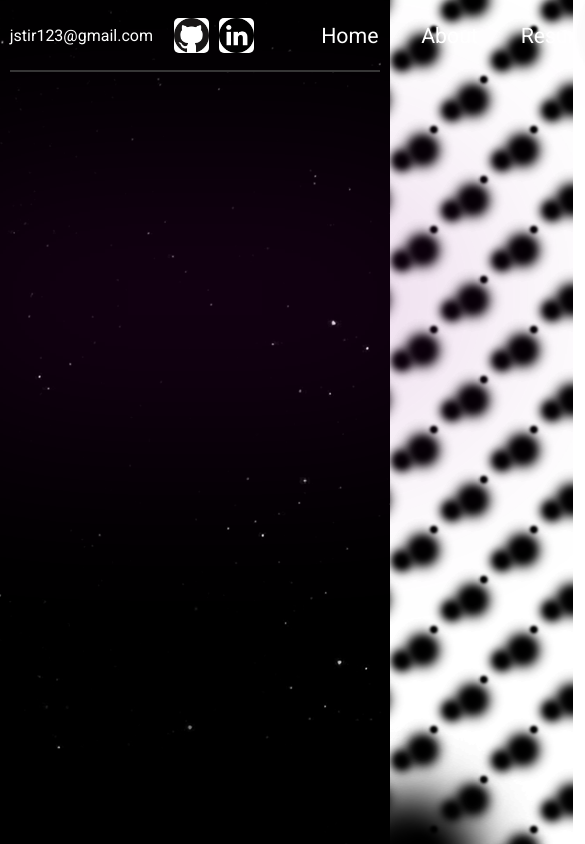
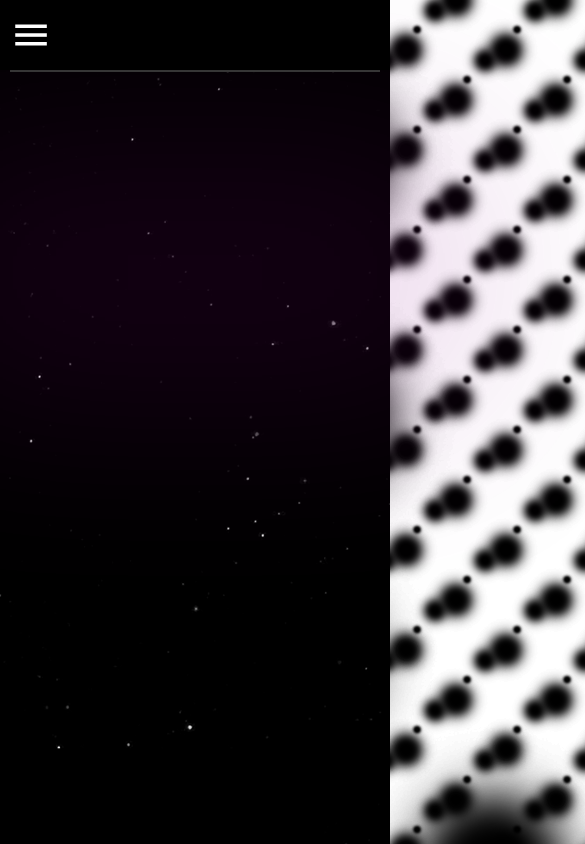
Before and after one commit to jstir123/personal-website, a React (Create React App) app: page /projects in a window 390 px wide. Shown: the top 844 px of the page, 585 px wide, since content can reach past the window. Built offline with nearby package versions, Linux system fonts and the light colour scheme.

Commit message:
Added in menu icon and hid nav links on mobile sized screens

```diff
--- a/src/App.css
+++ b/src/App.css
@@ -6,6 +6,7 @@
     overflow: hidden;
     color: #fff;
     font-family: 'Roboto', sans-serif;
+    overflow: hidden;
 }
 
 a {
@@ -13,12 +14,13 @@
 }
 
 .background-container {
-    position: fixed;
+    position: absolute;
     top: 0;
     left:0;
     bottom: 0;
     right: 0;
     z-index: -12;
+    overflow: hidden;
 }
 
 .stars {
@@ -30,6 +32,7 @@
     right: 0;
     display: block;
     z-index: -10;
+    overflow: hidden;
 }
 
 .twinkling {
@@ -41,6 +44,7 @@
     right: 0;
     top: 0;
     bottom: 0;
+    overflow: hidden;
     z-index: -8;
 
     -moz-animation: move-background 30s linear infinite;
@@ -53,13 +57,14 @@
 
 .purple-bar {
     position: absolute;
-    top: 150px;
+    top: 125px;
     left: -100px;
     right: -100px;
     background: purple;
     opacity: 0.15;
     filter: blur(100px);
     height: 35%;
+    max-height: 400px;
     z-index: -6;
 }
 
@@ -114,3 +119,12 @@
       text-shadow: 0 0 10px #fff, 0 0 20px #fff, 0 0 30px purple, 0 0 40px purple, 0 0 50px purple, 0 0 60px purple, 0 0 70px purple;
     }
 }
+
+@keyframes spin {
+    from {
+        transform: rotateZ(0deg);
+    }
+    to {
+        transform: rotateZ(360deg);
+    }
+}
--- a/src/components/Card.js
+++ b/src/components/Card.js
@@ -11,7 +11,7 @@
         overflow: 'hidden',
         boxSizing: 'border-box',
         minWidth: '360px',
-        marginTop: '8em'
+        marginTop: '4em'
     },
     imageContainer: {
         width: '40%'
--- a/src/components/Intro.js
+++ b/src/components/Intro.js
@@ -5,7 +5,7 @@
     intro: {
         height: '100%',
         width: '60%',
-        marginTop: '8em',
+        marginTop: '3em',
         minWidth: '460px',
         '& h1': {
             color: '#fff',
--- a/src/components/NavBar.js
+++ b/src/components/NavBar.js
@@ -3,13 +3,18 @@
 import { createUseStyles } from 'react-jss';
 import GithubLogo from '../images/github-logo.png';
 import LinkedInLogo from '../images/linkedin-logo.png';
+import MenuIcon from '../images/menu-icon.png';
 
 const useStyles = createUseStyles({
     navBar: {
         display: 'flex',
         height: '100%',
+        width: '100%',
+        maxWidth: '2000px',
+        margin: 'auto',
         justifyContent: 'space-between',
         alignItems: 'center',
+        background: 'rgba(0, 0, 0, 1)'
     },
     container: {
         display: 'flex',
@@ -29,9 +34,7 @@
         color: '#fff',
         padding: '19px 0',
         transition: '0.75s',
-        // animation: '$glow 5s linear infinite',
         '&:hover': {
-            // transform: 'scale(1.05)',
             animation: 'glow .03s ease-in-out infinite alternate'
         }
     },
@@ -40,6 +43,16 @@
         background: '#fff',
         borderRadius: 5,
         margin: 5
+    },
+    menu: {
+
+    },
+    menuIcon: {
+        height: '60%',
+        cursor: 'pointer'
+    },
+    largeNav: {
+
     },
     email: {
         marginRight: '1em',
@@ -50,7 +63,18 @@
         width: '95%',
         height: '1.5pt',
         background: '#363636',
-        margin: 'auto'
+        margin: 'auto',
+        maxWidth: '2000px'
+    },
+    '@media (max-width: 850px)': {
+        largeNav: {
+            display: 'none'
+        }
+    },
+    '@media (min-width: 851px)': {
+        menu: {
+            display: 'none'
+        }
     }
 })
 
@@ -71,12 +95,12 @@
     return (
         <>
         <div className={classes.navBar}>
-            <div className={classes.container + ' ' + classes.justifyEnd}>
+            <div className={classes.container + ' ' + classes.justifyEnd + ' ' + classes.largeNav}>
                 <span className={classes.email}>jstir123@gmail.com</span>
                 <img className={classes.navIcon} src={GithubLogo} alt=""/>
                 <img className={classes.navIcon} src={LinkedInLogo} alt=""/>
             </div>
-            <div className={classes.container + ' ' + classes.justifyStart}>
+            <div className={classes.container + ' ' + classes.justifyStart + ' ' + classes.largeNav}>
             {links.map(link => (
                     <NavLink
                         exact to={link.path}
@@ -88,6 +112,9 @@
                     </NavLink>
                 ))}
             </div>
+            <div className={classes.container + ' ' + classes.justifyStart + ' ' + classes.menu}>
+                <img className={classes.menuIcon} src={MenuIcon} alt=""/>
+            </div>
         </div>
         <div className={classes.divider}></div>
         </>
--- a/src/components/ProfilePic.js
+++ b/src/components/ProfilePic.js
@@ -7,7 +7,7 @@
         height: '100%',
         width: '40%',
         minWidth: '325px',
-        marginTop: '8em'
+        marginTop: '3em'
     },
     frame: {
         height: '325px',
@@ -24,8 +24,7 @@
     '@media (max-width: 525px)': {
         profilePic: {
             width: '90%',
-            minWidth: '250px',
-            marginTop: '3em'
+            minWidth: '250px'
         },
         frame: {
             height: '250px',
--- a/src/components/Skills.js
+++ b/src/components/Skills.js
@@ -9,7 +9,7 @@
     skills: {
         width: '40%',
         textAlign: 'center',
-        marginTop: '8em',
+        marginTop: '4em',
         minWidth: '450px'
     },
     logos: {
@@ -24,18 +24,17 @@
         },
         '& h4': {
             fontSize: '20x',
-            margin: '1em 0'
+            margin: '1em 0',
+            fontWeight: 'lighter'
         }
     },
     skill: {
-        width: '17%'
+        width: '30%'
     },
     image: {
-        width: '100%'
-    },
-    '@media (max-width: 1269px)': {
-        skill: {
-            width: '30%'
+        width: '100%',
+        '&:hover': {
+            animation: 'spin .5s ease-in-out'
         }
     },
     '@media (max-width: 525px)': {
--- a/src/components/TrippitCard.js
+++ b/src/components/TrippitCard.js
@@ -13,7 +13,8 @@
         card: {
             position: 'relative',
             height: 'auto',
-            width: '60%'
+            width: '100%',
+            maxWidth: '700px'
         },
         image: {
             position: 'absolute',
@@ -25,6 +26,7 @@
     };
 
     return (
+        <div style={{zIndex: '-1'}}>
             <Card
                 image={TrippitExample}
                 title={title}
@@ -32,6 +34,7 @@
                 links={links}
                 styles={styles}
             />
+        </div>
     );
 }
 
--- a/src/pages/Home.js
+++ b/src/pages/Home.js
@@ -10,7 +10,7 @@
     home: {
         height: '100%',
         margin: 'auto',
-        maxWidth: '1400px',
+        maxWidth: '1275px',
         boxSizing: 'border-box'
     },
     container: {
```
Also changed, not shown: src/images/menu-icon.png (added). Lines whose indentation alone changed are shown as unchanged.
